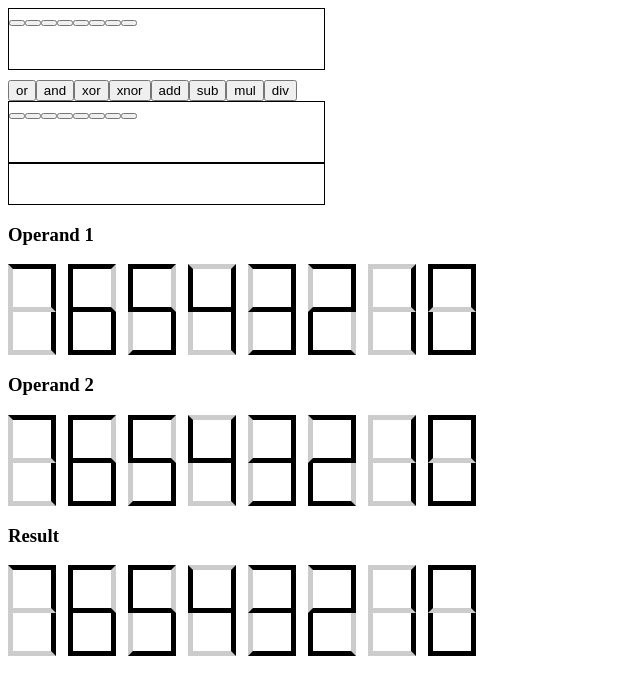
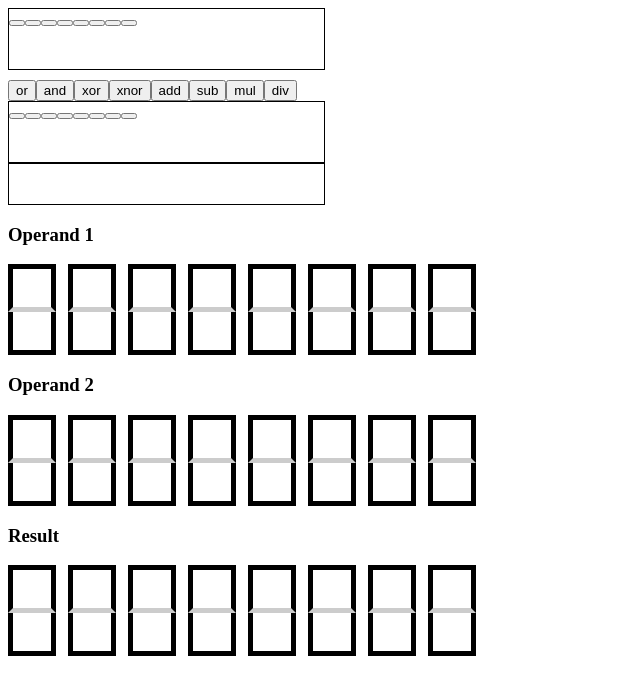
Before and after one commit to janek26/ByteFiddler, a Next.js app: page /logical-operations in a window 1280 px wide. Shown: the top 694 px of the page, without its empty margins (0-640 px from the left). Built offline with nearby package versions, Linux system fonts and the light colour scheme.

Commit message:
init-state for bitdisplay

```diff
--- a/pages/logical-operations.js
+++ b/pages/logical-operations.js
@@ -11,14 +11,14 @@ export default class LogicalOperationsPage extends Component {
       <LogicalOperations />
       <h3>Operand 1</h3>
       <BitDisplay
-        digits={[7, 6, 5, 4, 3, 2, 1, 0]}
+        digits={[0, 0, 0, 0, 0, 0, 0, 0]}
         fixedNumberOfBits={8}
         id="firstBitDisplay"
       />
 
       <h3>Operand 2</h3>
       <BitDisplay
-        digits={[7, 6, 5, 4, 3, 2, 1, 0]}
+        digits={[0, 0, 0, 0, 0, 0, 0, 0]}
         fixedNumberOfBits={8}
         id="secondBitDisplay"
       />
@@ -26,7 +26,7 @@ export default class LogicalOperationsPage extends Component {
 
       <h3>Result</h3>
       <BitDisplay
-        digits={[7, 6, 5, 4, 3, 2, 1, 0]}
+        digits={[0, 0, 0, 0, 0, 0, 0, 0]}
         fixedNumberOfBits={8}
         id="resultBitDisplay"
       />
```
